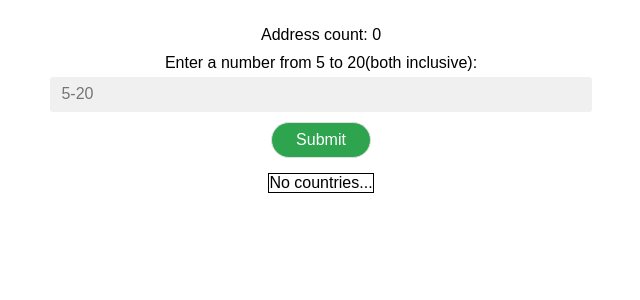
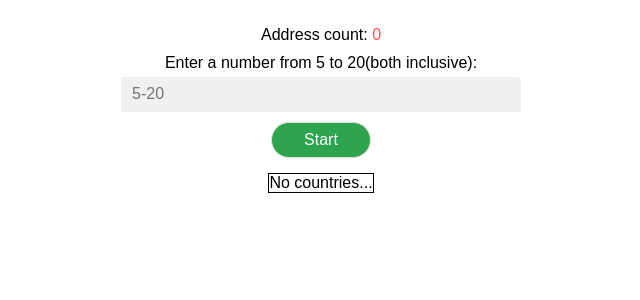
Before and after one commit to zangar-sultanbek/FM_assignment, a React (Create React App) app: page / in a window 1280 px wide. Shown: the top 300 px of the page, without its empty margins (319-959 px from the left). Built offline with nearby package versions, Linux system fonts and the light colour scheme.

Commit message:
Modified CountriesForm.jsx. Added useRef and updated the submit handler

```diff
--- a/src/Components/AssignmentPage.jsx
+++ b/src/Components/AssignmentPage.jsx
@@ -44,7 +44,6 @@ const AssignmentPage = () => {
 
   return (
     <div className='assignment_page'>
-        {/* <CountriesForm countryCodes={countryCodes} addCountryCode={addCountryCode}/> */}
         <CountriesForm addressCount={addressCount} handleAddressCount={handleAddressCount}/>
         <CountriesList addresses={addresses} countries={countries}/>
     </div>
--- a/src/Components/CountriesForm/CountriesForm.jsx
+++ b/src/Components/CountriesForm/CountriesForm.jsx
@@ -1,4 +1,5 @@
 import React from 'react'
+import { useRef } from 'react'
 import { useState } from 'react'
 import '../../Styles/CountriesForm/CountriesForm.css'
 
@@ -9,6 +10,7 @@ const codeEntries = {
 
 const CountriesForm = ({addressCount, handleAddressCount}) => {
     const [countryCode, setCountryCode] = useState('');
+    const inputRef = useRef(null);
 
     //Using regex to replace characters & symbols
     const handleCodeInput = ({target : {value}}) => setCountryCode(value.replace(/\D+/g, ''));
@@ -17,34 +19,32 @@ const CountriesForm = ({addressCount, handleAddressCount}) => {
         e.preventDefault();
 
         const parsedCountryCode = parseInt(countryCode);
+
+        if(!parsedCountryCode) return inputRef.current.focus();
         if(parsedCountryCode < codeEntries.MIN_CODE) return alert(`The value is too small. Minimum required: ${codeEntries.MIN_CODE}`);
         if(parsedCountryCode > codeEntries.MAX_CODE) return alert(`The value is too large. Maximum available: ${codeEntries.MAX_CODE}`);
-        // addCountryCode(parsedCountryCode)
+
         handleAddressCount(countryCode);
         setCountryCode('');
     }
 
-
   return (
     <form onSubmit={handleFormSubmit} className='countries_form'>
         <div className='countries_form_result'>
-            {/* Selected countries:
-            [   <span className={countryCodes.length ? 'result_positive' : 'result_negative'}>
-                    {countryCodes.length ? countryCodes.join(',') : 'Empty...'}
-                </span> ] */}
-            Address count: <span>{addressCount || 0}</span>
+            Address count: <span className={addressCount ? 'result_positive' : 'result_negative'}>{addressCount || 0}</span>
         </div>
+        {/*Text type input instead of Number, so we could limit unpredictable behaviour of number inputs like entering special characters/letters*/}
         <label>
             Enter a number from {codeEntries.MIN_CODE} to {codeEntries.MAX_CODE}(both inclusive):
             <input
+            ref={inputRef}
             type={'text'}
             placeholder='5-20'
             onChange={handleCodeInput}
             value={countryCode}/>
         </label>
         <div className="countries_form_actions">
-            {/* <button type='button' onClick={handleCodeAdd} className='add_btn'>Add</button> */}
-            <button type='submit' className='submit_btn'>Submit</button>
+            <button type='submit' className='submit_btn'>Start</button>
         </div>
     </form>
   )
--- a/src/Styles/CountriesForm/CountriesForm.css
+++ b/src/Styles/CountriesForm/CountriesForm.css
@@ -4,6 +4,7 @@
     justify-content: flex-start;
     align-items: center;
     gap: 10px;
+    max-width: 400px;
 }
 /*Result*/
 .countries_form_result .result_positive{
```
